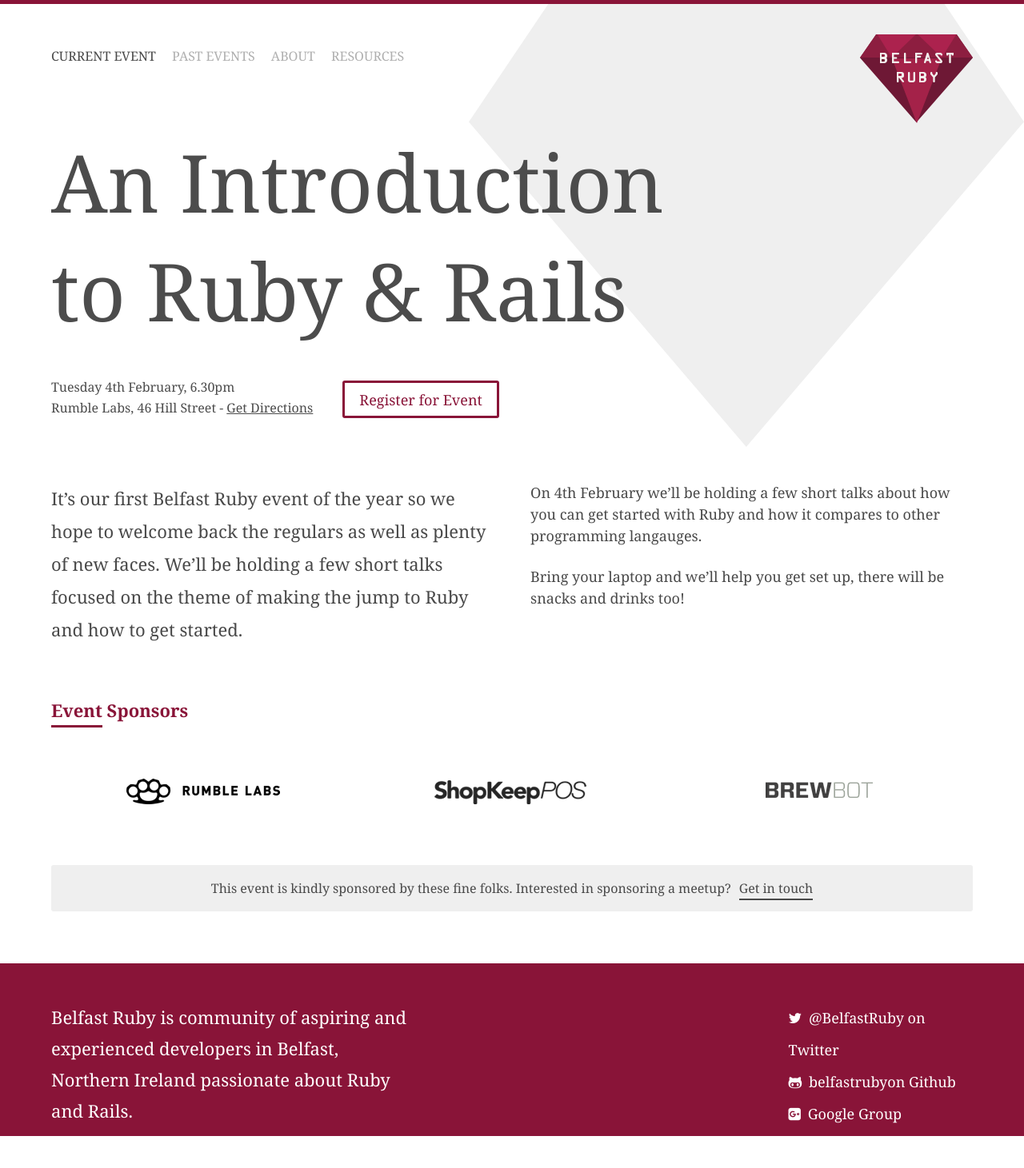
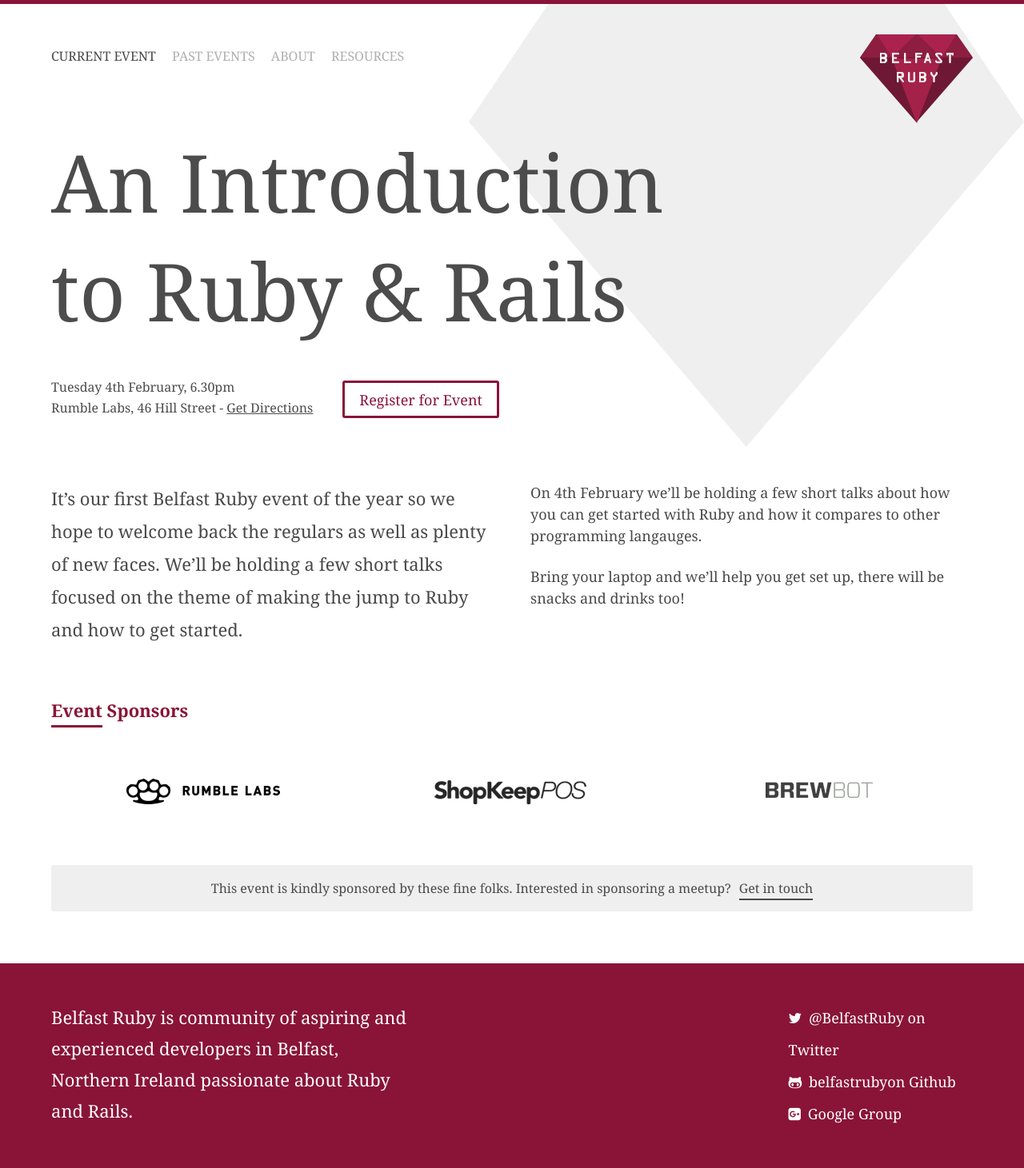
Before and after one commit to belfastruby/belfastruby.com, a Jekyll site: the page built from index.html, in a window 1280 px wide. Shown: the whole page at 80% size. Built offline with Jekyll 4.4.1, drawn with Linux system fonts in a browser that asks for light colours; nearby versions of some CDN libraries; Markdown is read by kramdown in place of the engine named in the settings; before the commit the page ends 1421 px from its top, so only the background shows below that.

Commit message:
fixing footer issue

```diff
--- a/assets/css/main.css
+++ b/assets/css/main.css
@@ -693,10 +693,10 @@
 /* line 82, ../sass/_base.scss */
 footer {
   width: 100%;
+  float: left;
   padding: 3em 0;
   background: #891438;
   color: white;
-  height: 120px;
 }
 
 /* line 90, ../sass/_base.scss */
--- a/assets/sass/_base.scss
+++ b/assets/sass/_base.scss
@@ -81,10 +81,10 @@
 
 footer{
   width: 100%;
+  float: left;
   padding: 3em 0;
   background: $ruby-red;
   color: $white;
-  height: 120px;
 }
 
 .bio{
```
